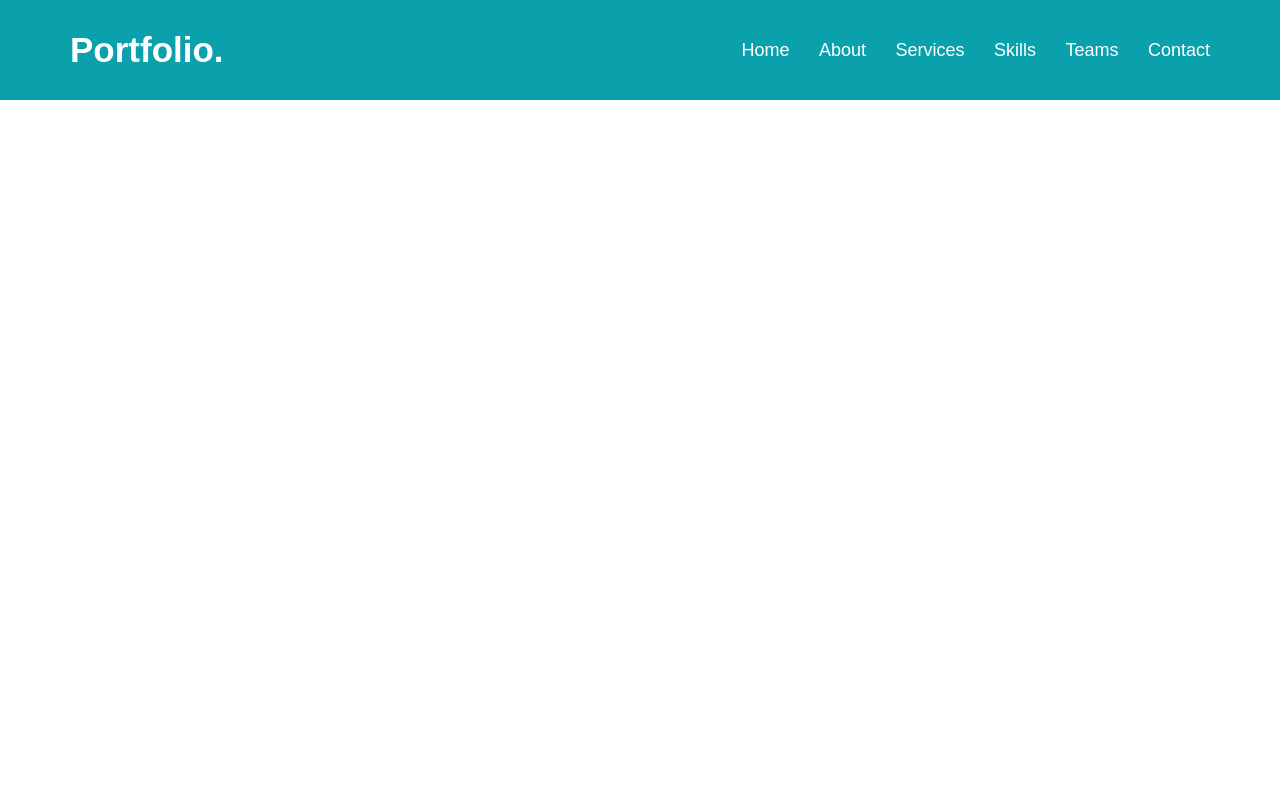
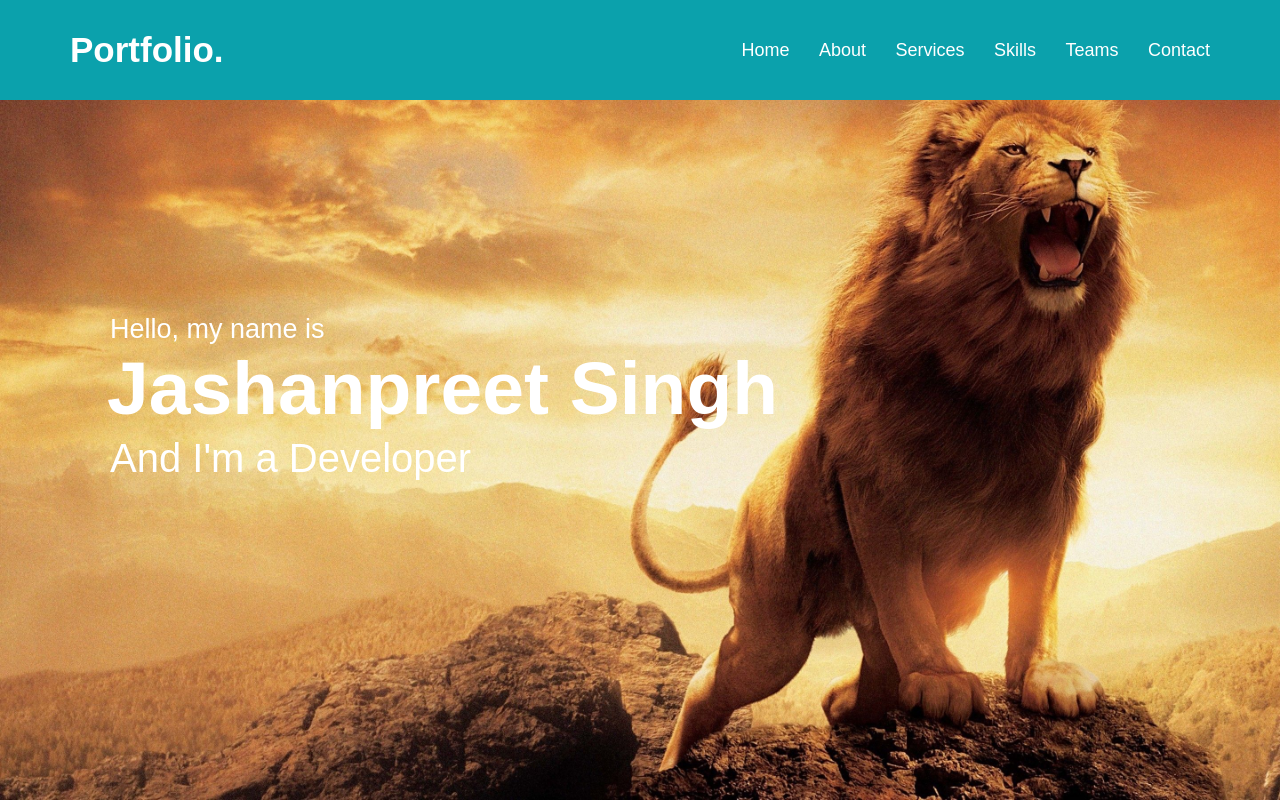
Before and after one commit to Jashanpsingh/MyPortFolio, a plain HTML site: page index.html in a window 1280 px wide. Shown: the top 802 px of the page. Drawn offline with Linux system fonts and the light colour scheme.

Commit message:
Update index.css

```diff
--- a/index.css
+++ b/index.css
@@ -49,7 +49,7 @@ html{
                                                                    /*Homepage styling*/
 .home{
     display: flex;
-    background: url("1.jpg") no-repeat center;
+    background: url("content/1.jpg") no-repeat center;
     background-size: cover;
     width: 100%;
     height: 100vh;
```
